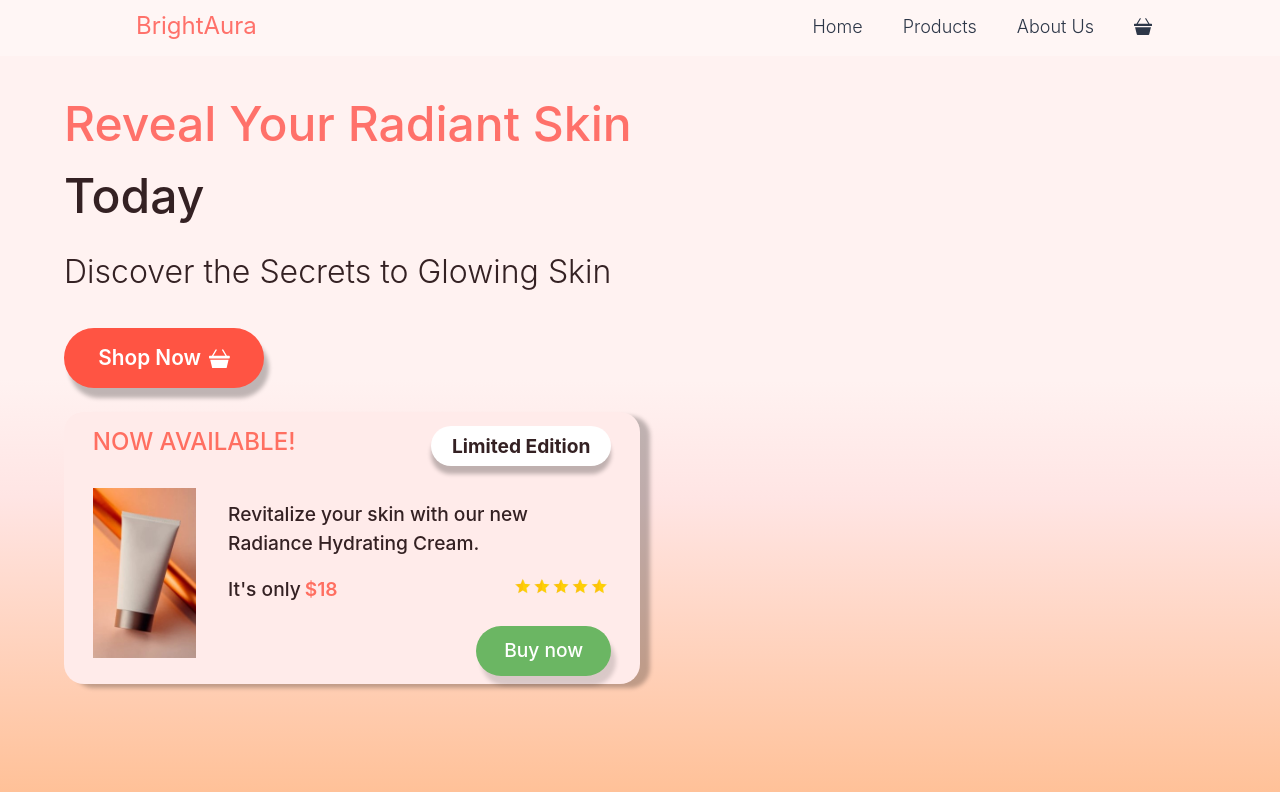
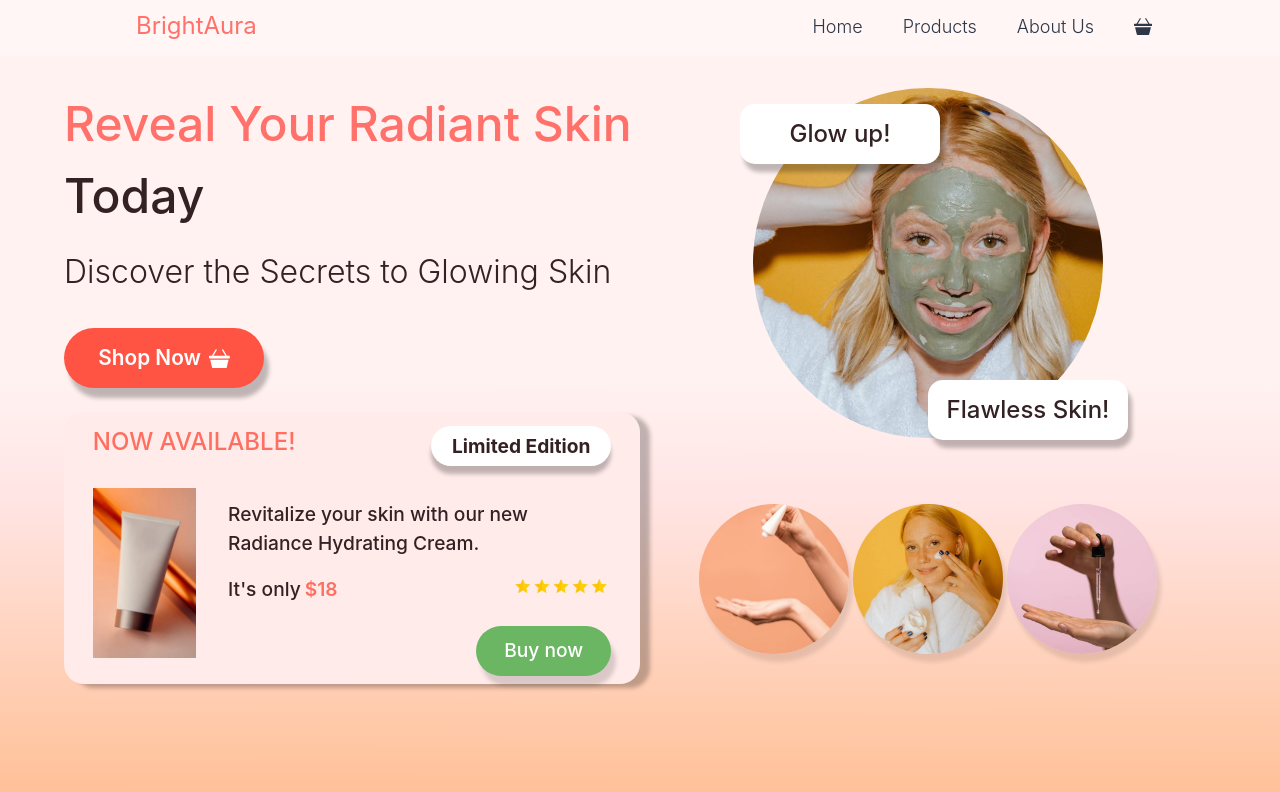
Before and after one commit to Eda-Inal/e-commerce-app, a Next.js app in the folder commerce/: page /home in a window 1280 px wide. Shown: the top 792 px of the page. Built offline with nearby package versions, Linux system fonts and the light colour scheme.

Commit message:
add right side of home page

```diff
--- a/commerce/src/app/home/page.jsx
+++ b/commerce/src/app/home/page.jsx
@@ -7,6 +7,7 @@ import { BsBasket3Fill } from "react-icons/bs";
 import serum from  "../../../public/serum.jpg"
 import mask from  "../../../public/mask.jpeg"
 import cream from  "../../../public/cream.jpg"
+import creamsecond from  "../../../public/creamsecond.jpg"
 import le from "../../../public/le.jpg"
 import five from "../../../public/five.png"
 
@@ -64,7 +65,114 @@ function Main() {
         </Box>
       </Box>
     </Box>
-    <Box width={["90%","80%","50%"]}></Box>
+
+
+
+
+
+    <Box width={["90%","80%","50%"]} display="flex" flexDirection="column" >
+      <Box width="400px" height="400px" position="relative" mx="auto" mt={8} >
+      <Box position="absolute" zIndex={999} width="200px" height="60px" bgColor="white" boxShadow="4px 8px 4px rgba(0, 0, 0, 0.25)" borderRadius="15px" top={4} left={3} display="flex" justifyContent="center" alignItems="center" >
+        <Text  fontSize="1.5rem" fontWeight={500}>Glow up!</Text>
+      </Box>
+      <Box position="absolute" zIndex={999} width="200px" height="60px" bgColor="white" boxShadow="4px 8px 4px rgba(0, 0, 0, 0.25)" borderRadius="15px" bottom={12} right={0} display="flex" justifyContent="center" alignItems="center" >
+        <Text  fontSize="1.5rem" fontWeight={500}>Flawless Skin!</Text>
+      </Box>
+
+      <Box
+
+      mx="auto"
+      width="350px"
+        height="350px"
+      display="flex"
+      justifyContent="center"
+      alignItems="center"
+      borderRadius="50%"
+      overflow="hidden"
+      zIndex={1}
+     position="relative">
+       <Image
+        src={mask}
+        alt="Circular Image"
+        layout="fill"
+        objectFit="cover"
+
+      />
+
+      </Box>
+
+      </Box>
+      <Box
+      mt={4}
+      display="flex"
+      justifyContent="space-around"
+      alignItems="center"
+      width="80%"
+      mx="auto"
+
+
+    >
+      <Box
+        width="150px"
+        height="150px"
+        borderRadius="50%"
+        overflow="hidden"
+        display="flex"
+        justifyContent="center"
+        alignItems="center"
+        sx={{ position: 'relative' }}
+        boxShadow="4px 8px 4px rgba(0, 0, 0, 0.1)"
+      >
+        <Image
+          src={cream}
+          alt="Serum"
+          layout="fill"
+          objectFit="cover"
+        />
+      </Box>
+
+
+      <Box
+        width="150px"
+        height="150px"
+        borderRadius="50%"
+        overflow="hidden"
+        display="flex"
+        justifyContent="center"
+        alignItems="center"
+        sx={{ position: 'relative' }}
+         boxShadow="4px 8px 4px rgba(0, 0, 0, 0.1)"
+      >
+        <Image
+          src={creamsecond}
+          alt="Cream"
+          layout="fill"
+          objectFit="cover"
+        />
+      </Box>
+
+      <Box
+        width="150px"
+        height="150px"
+        borderRadius="50%"
+        overflow="hidden"
+        display="flex"
+        justifyContent="center"
+        alignItems="center"
+        sx={{ position: 'relative' }}
+         boxShadow="4px 8px 4px rgba(0, 0, 0, 0.1)"
+      >
+        <Image
+          src={serum}
+          alt="Mask"
+          layout="fill"
+          objectFit="cover"
+        />
+      </Box>
+    </Box>
+
+
+    </Box>
   </Box>
 
  </Box>
```
Also changed, not shown: commerce/public/creamsecond.jpg (added).
